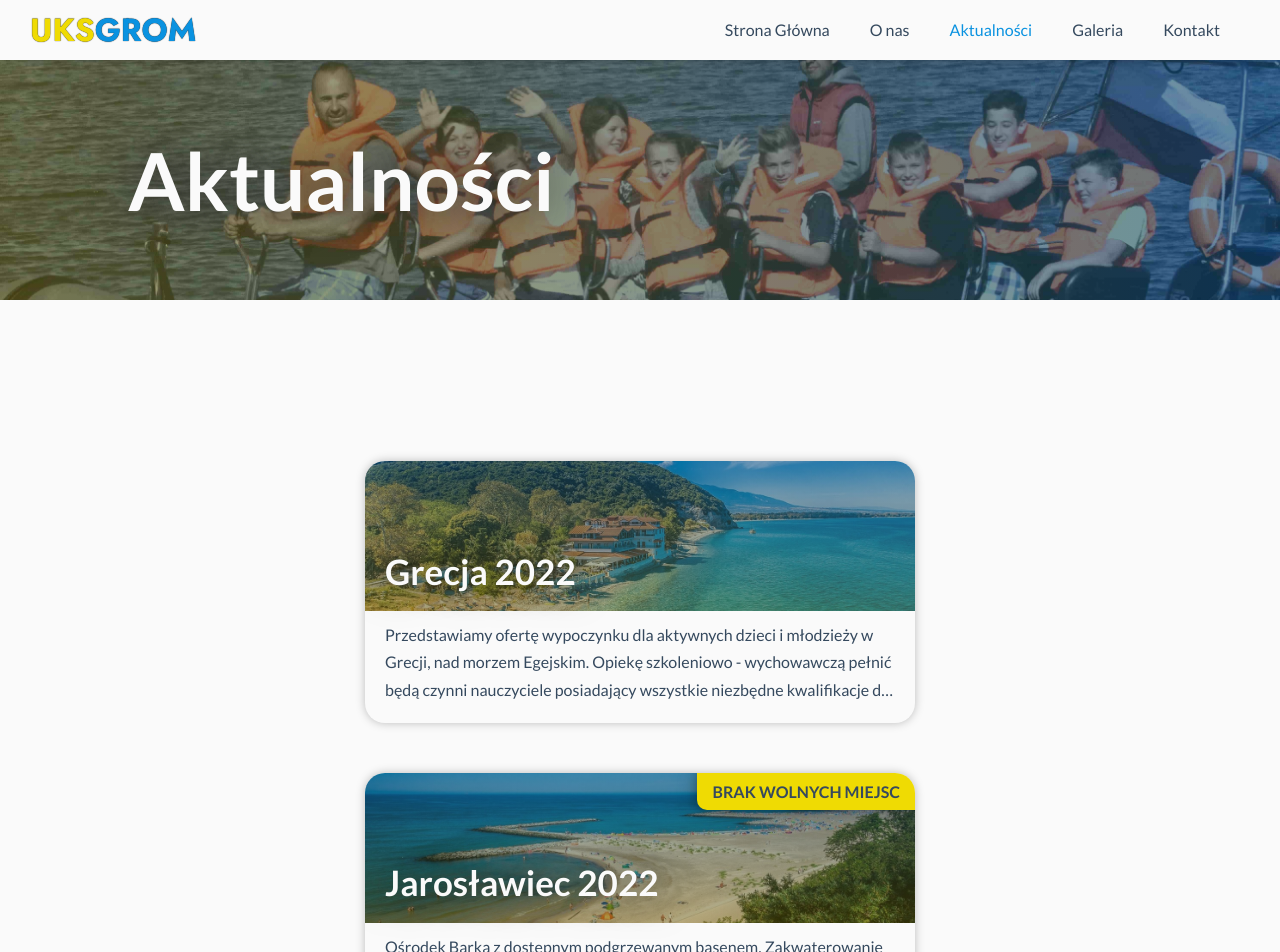
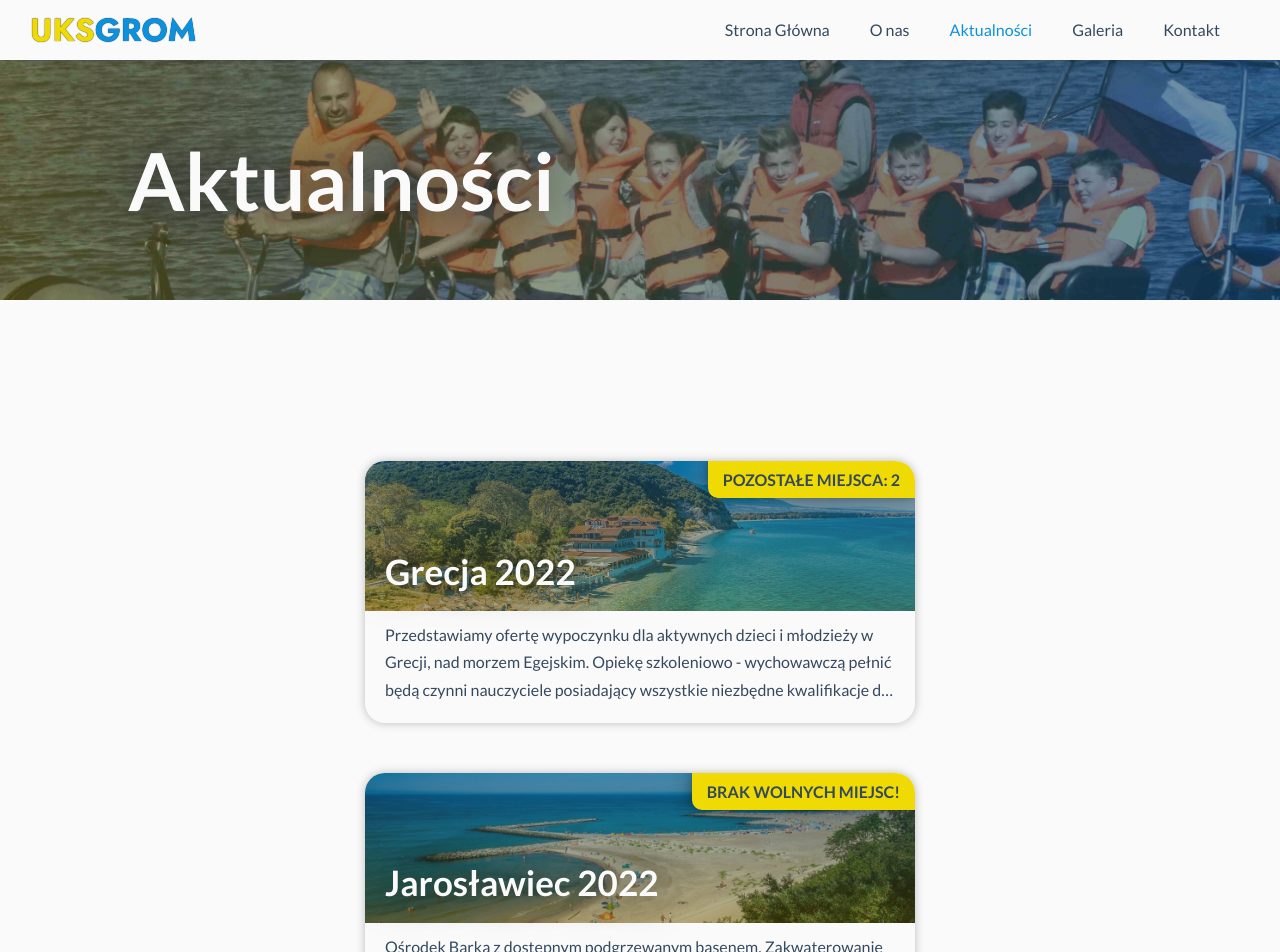
Before and after one commit to WawrzenskiPatryk/uks-grom-webpage, a Nuxt app: page /aktualnosci in a window 1280 px wide. Shown: the top 952 px of the page. Built offline with nearby package versions, Linux system fonts and the light colour scheme.

Commit message:
Reusable article card caution message label

```diff
--- a/components/article/ArticleCard.vue
+++ b/components/article/ArticleCard.vue
@@ -8,8 +8,8 @@
         <h3 class="article-card__heading--title">
           {{ title }}
         </h3>
-        <span v-if="isFull" class="article-card__heading--full upper">
-          Brak wolnych miejsc
+        <span v-if="hasCaution" class="article-card__heading--full upper">
+          {{ cautionMessage }}
         </span>
       </div>
     </div>
@@ -41,9 +41,13 @@ export default {
       default:
         'Lorem ipsum dolor sit amet consectetur adipisicing elit. Minima iusto ratione molestiae harum laboriosam sed maxime, ducimus explicabo...',
     },
-    isFull: {
+    hasCaution: {
       type: Boolean,
       default: false,
+    },
+    cautionMessage: {
+      type: String,
+      default: 'Caution message!',
     },
   },
   methods: {
--- a/components/article/ArticleTripSection.vue
+++ b/components/article/ArticleTripSection.vue
@@ -16,9 +16,9 @@
       >
         <span
           v-if="tripIsFull"
-          class="article-section__article-illustration--full-background"
+          class="article-section__article-illustration--full-background upper"
         >
-          BRAK WOLNYCH MIEJSC
+          {{ illustrationMessage }}
         </span>
       </div>
 
@@ -51,7 +51,7 @@
 <script>
 export default {
   name: 'ArticleTripSection',
-  inject: ['articleImage', 'articleIsFull'],
+  inject: ['articleImage', 'articleIsFull', 'cautionMessage'],
   computed: {
     parentPath() {
       const routeName = this.$route.name;
@@ -63,6 +63,9 @@ export default {
     },
     tripIsFull() {
       return this.articleIsFull();
+    },
+    illustrationMessage() {
+      return this.cautionMessage();
     },
   },
 };
--- a/pages/aktualnosci.vue
+++ b/pages/aktualnosci.vue
@@ -8,7 +8,7 @@
 
     <NuxtChild
       :image="articles[lastActiveArticleIndex].image"
-      :is-full="articles[lastActiveArticleIndex].isFull"
+      :is-full="articles[lastActiveArticleIndex].hasCaution"
       class="news__content"
     />
 
@@ -22,7 +22,8 @@
           :image-url="article.image"
           :title="article.title"
           :subtitle="article.subtitle"
-          :is-full="article.isFull"
+          :has-caution="article.hasCaution"
+          :caution-message="article.cautionMessage"
           @clicked="setActiveArticleIndex(index)"
         />
       </NuxtLink>
@@ -36,7 +37,10 @@ export default {
   provide() {
     return {
       articleImage: () => this.articles[this.lastActiveArticleIndex].image,
-      articleIsFull: () => this.articles[this.lastActiveArticleIndex].isFull,
+      articleIsFull: () =>
+        this.articles[this.lastActiveArticleIndex].hasCaution,
+      cautionMessage: () =>
+        this.articles[this.lastActiveArticleIndex].cautionMessage,
     };
   },
   data() {
@@ -53,7 +57,8 @@ export default {
             'Przedstawiamy ofertę wypoczynku dla aktywnych dzieci i młodzieży w Grecji, nad morzem Egejskim. Opiekę szkoleniowo - wychowawczą pełnić będą czynni nauczyciele posiadający wszystkie niezbędne kwalifikacje do prowadzenia zajęć.',
           image: require('~/assets/images/grecja.jpg'),
           path: '/aktualnosci/grecja2022',
-          isFull: false,
+          hasCaution: true,
+          cautionMessage: 'Pozostałe miejsca: 2',
         },
         {
           title: 'Jarosławiec 2022',
@@ -61,7 +66,8 @@ export default {
             'Ośrodek Barka z dostępnym podgrzewanym basenem. Zakwaterowanie w domkach 6-osobowych z tarasem i pełnym węzłem sanitarnym + TV, wi-fi na stołówce, bilard , pingpong.',
           image: require('~/assets/images/jaroslawiec.jpg'),
           path: '/aktualnosci/jarosławiec2022',
-          isFull: true,
+          hasCaution: true,
+          cautionMessage: 'Brak wolnych miejsc!',
         },
       ],
     };
--- a/pages/aktualnosci/grecja2022.vue
+++ b/pages/aktualnosci/grecja2022.vue
@@ -1,5 +1,5 @@
 <template>
-  <ArticleTripSection :illustration-url="image" :is-full="isFull">
+  <ArticleTripSection>
     <template #back-link>Aktualności</template>
 
     <template #article-heading>
@@ -96,7 +96,7 @@
       </ArticleParagraph>
 
       <ArticleParagraph type="important centered">
-        <strong class="upper text-colored"> Ilość miejsc ograniczona! </strong>
+        <strong class="upper text-colored"> Pozostały 2 wolne miejsca! </strong>
       </ArticleParagraph>
 
       <ArticleParagraph type="centered">
--- a/pages/aktualnosci/jarosławiec2022.vue
+++ b/pages/aktualnosci/jarosławiec2022.vue
@@ -1,5 +1,9 @@
 <template>
-  <ArticleTripSection :illustration-url="image" :is-full="isFull">
+  <ArticleTripSection
+    :illustration-url="image"
+    :is-full="isFull"
+    illustration-message="Brak wolnych miejsc!"
+  >
     <template #back-link>Aktualności</template>
 
     <template #article-heading>
```
